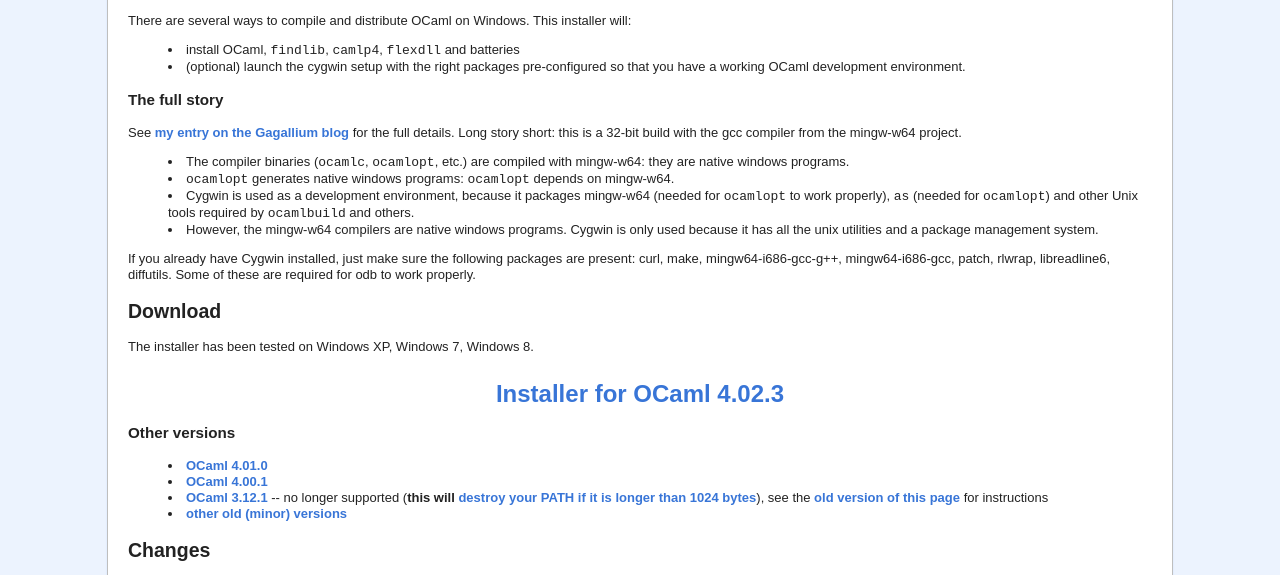
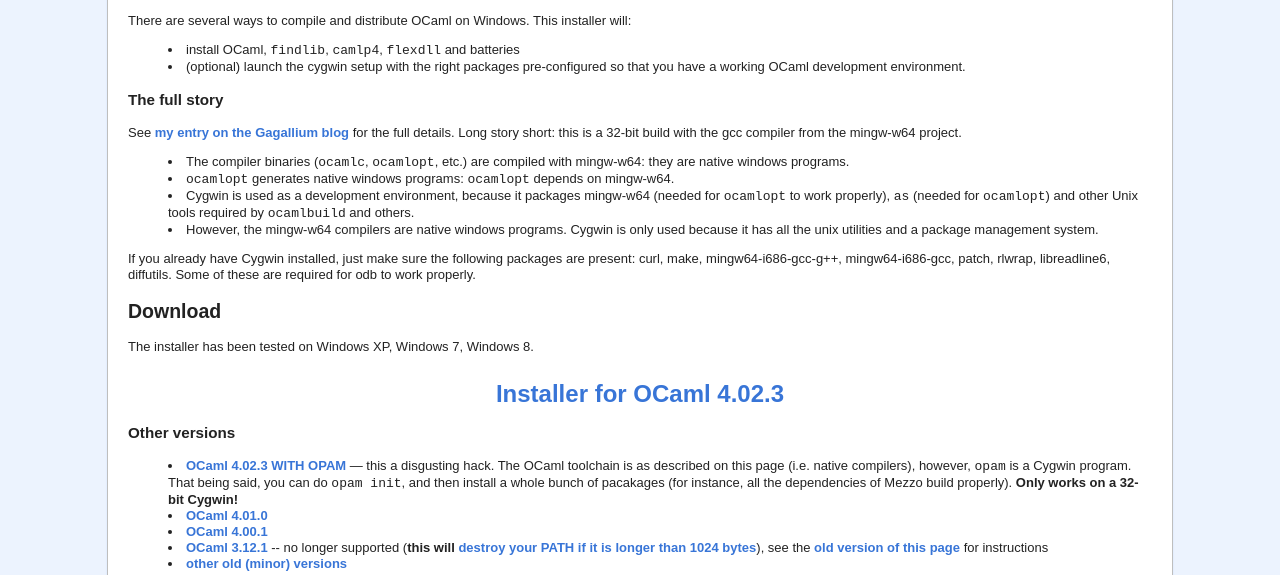
Before and after one commit to protz/ocaml-installer, a plain HTML site: page index.html in a window 1280 px wide. Shown: the part 168-743 px from the top of the page. Drawn offline with nearby package versions, Linux system fonts and the light colour scheme; a script that the page names is missing.

Commit message:
Advertise the build with OPAM

```diff
--- a/index.html
+++ b/index.html
@@ -93,6 +93,17 @@
         </div>
         <h3>Other versions</h3>
         <ul>
+          <li>
+            <a
+              href="http://gallium.inria.fr/~protzenk/caml-installer/ocaml-4.02.3-i686-mingw64-installer4-opam.exe">OCaml
+              4.02.3 WITH OPAM
+            </a> — this a disgusting hack. The OCaml toolchain is as described
+            on this page (i.e. native compilers), however, <tt>opam</tt> is a
+            Cygwin program. That being said, you can do <tt>opam init</tt>, and
+            then install a whole bunch of pacakages (for instance, all the
+            dependencies of Mezzo build properly). <b>Only works on a 32-bit
+              Cygwin!</b>
+          </li>
           <li>
             <a
               href="http://gallium.inria.fr/~protzenk/caml-installer/ocaml-4.01.0-i686-mingw64-installer3.exe">OCaml
```
